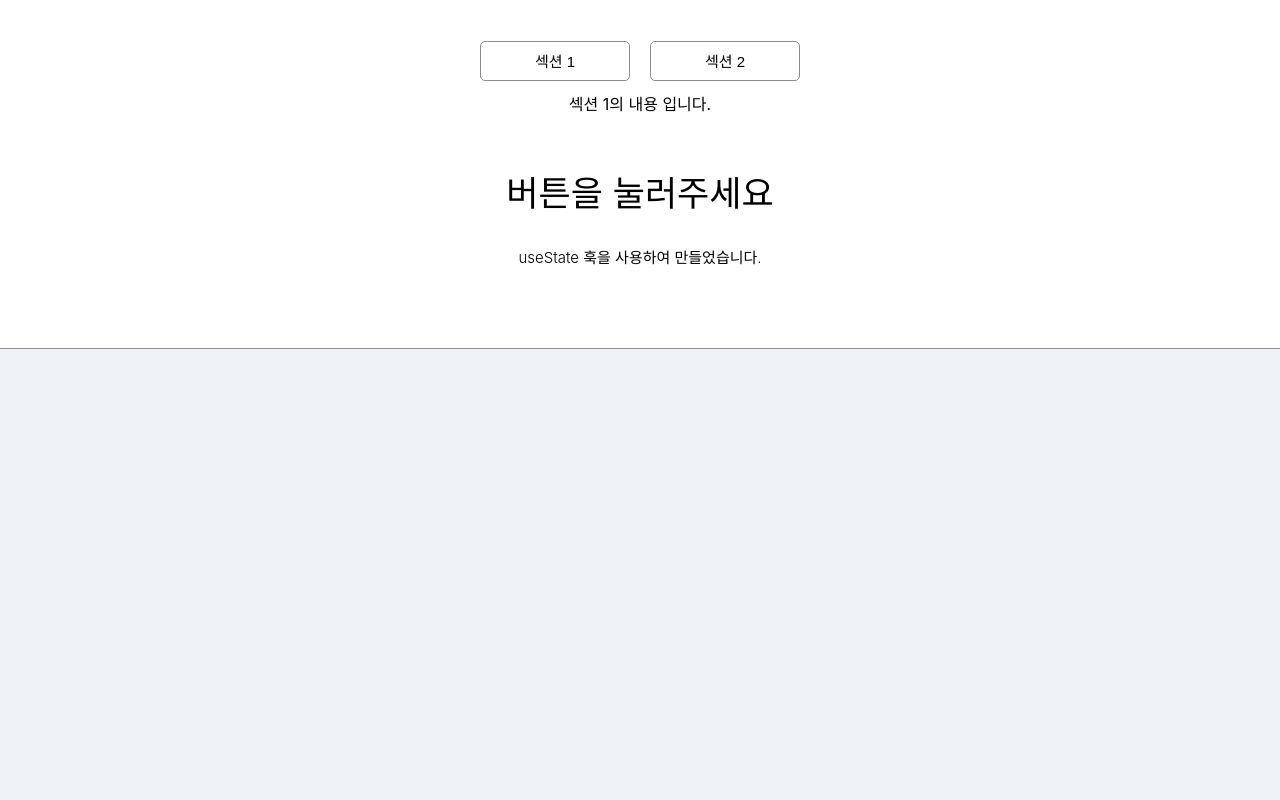
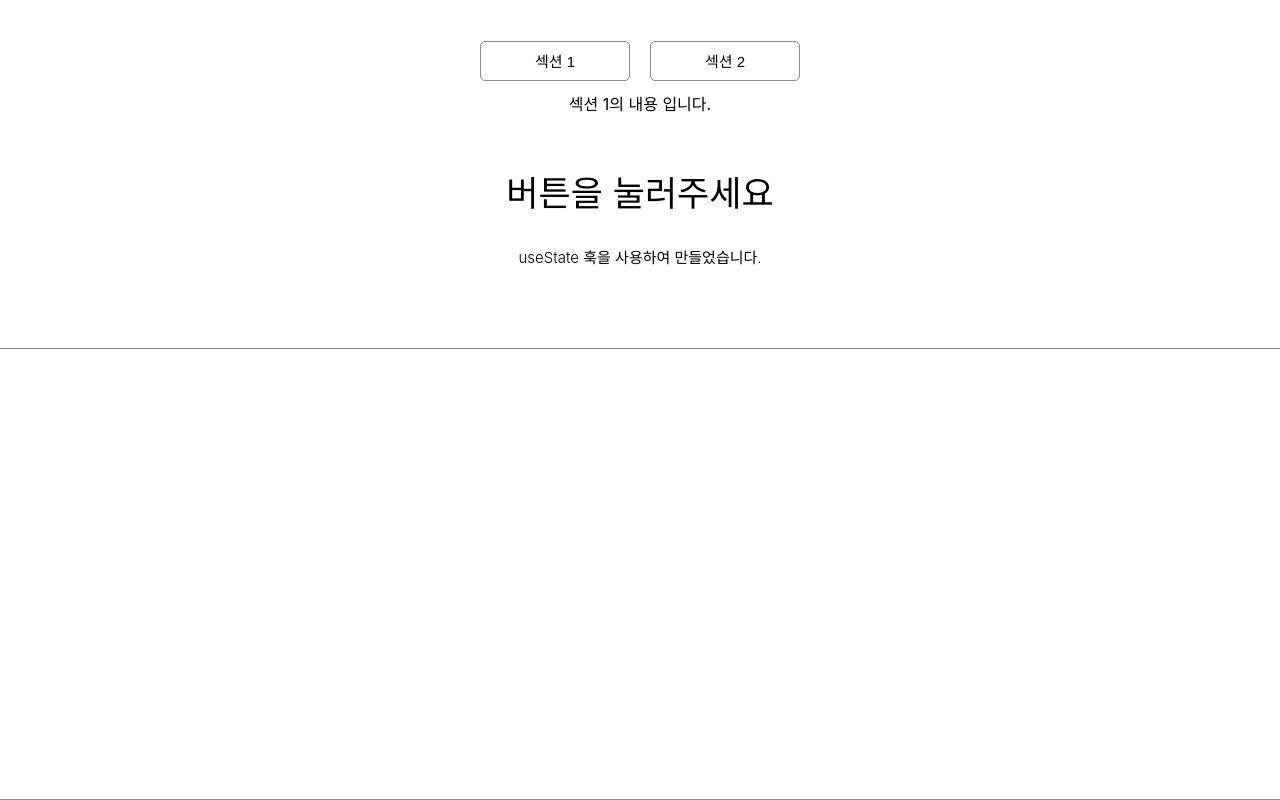
Before and after one commit to ldh3907/study-react-nomadcoder-10-kinds-hooks, a React (Create React App) app: page /#/ in a window 1280 px wide. Shown: the part 1104-1904 px from the top of the page. Before the commit the page ends 1453 px from the top, so only its background shows below. Built offline with nearby package versions, Linux system fonts and the light colour scheme.

Commit message:
update : loadingtitle
update : loadingtitle

```diff
--- a/src/App.js
+++ b/src/App.js
@@ -4,6 +4,7 @@ import Count from "./components/count";
 import Navigation from "./components/navigation";
 import CheckInput from "./components/chkinput";
 import ChangeSection from "./components/changesection";
+import LoadingTitle from "./components/loadingtitle";
 
 function App() {
   return (
@@ -13,6 +14,7 @@ function App() {
         <Route path="/" exact={true} component={Count} />
         <Route path="/" exact={true} component={CheckInput} />
         <Route path="/" exact={true} component={ChangeSection} />
+        <Route path="/" exact={true} component={LoadingTitle} />
       </section>
     </HashRouter>
   );
--- a/src/components/loadingTitle.js
+++ b/src/components/loadingTitle.js
@@ -1,11 +1,22 @@
 import React, { useState, useEffect } from "react";
+import "./loadingtitle.css";
 
 const LoadingTitle = () => {
   const useTitle = (initialTitle) => {
     const [title, setTitle] = useState(initialTitle);
+    const updateTitle = () => {
+      const htmlTitle = document.querySelector("title");
+      htmlTitle.innerText = title;
+    };
+    useEffect(updateTitle, [title]);
     return setTitle;
   };
   const titleUpdater = useTitle("Loading...");
+  return (
+    <section id="LoadingTitle">
+      <div className="loadingtitle-container"></div>
+    </section>
+  );
 };
 
 export default LoadingTitle;
--- /dev/null
+++ b/src/components/loadingtitle.css
@@ -0,0 +1,10 @@
+.loadingtitle-container {
+  width: 100%;
+  height: 450px;
+  display: flex;
+  align-items: center;
+  justify-content: center;
+  background-color: #fff;
+  margin: auto;
+  border-bottom: 0.5px solid #8c8c8c;
+}
```
